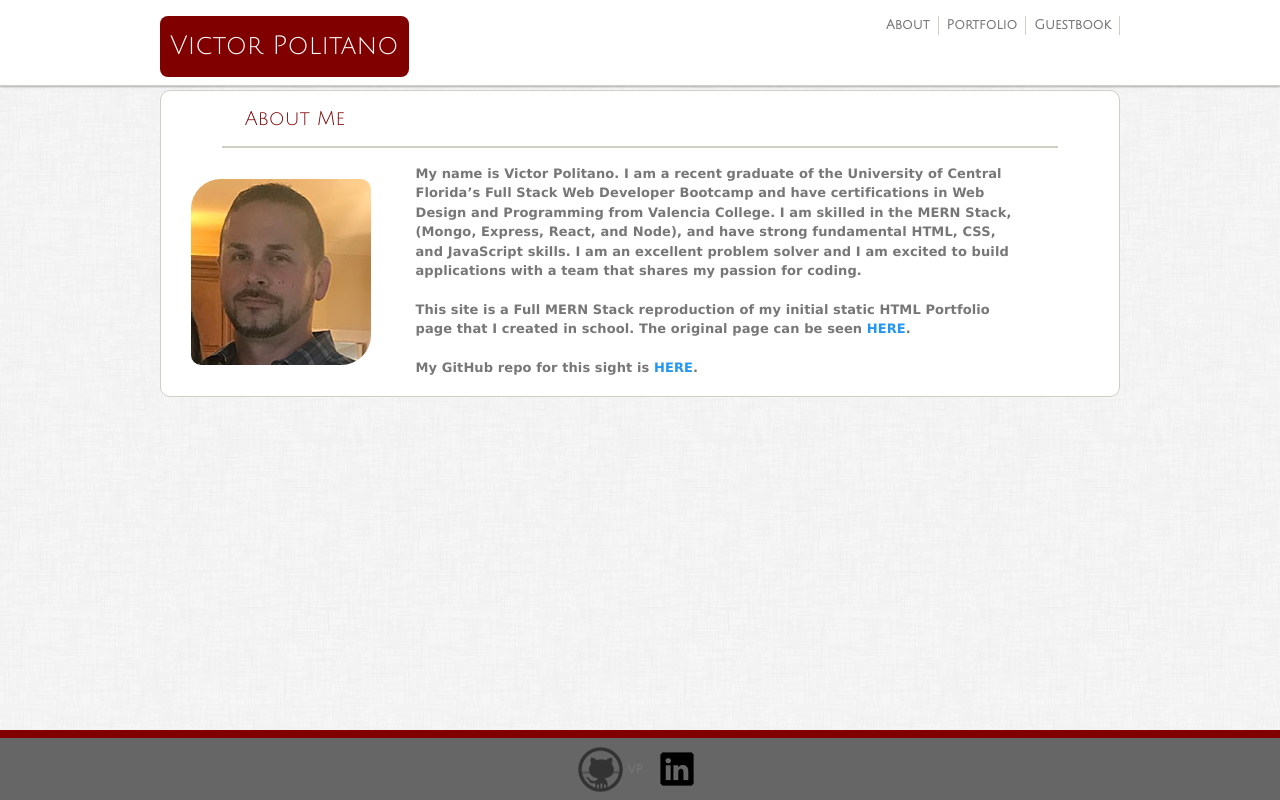
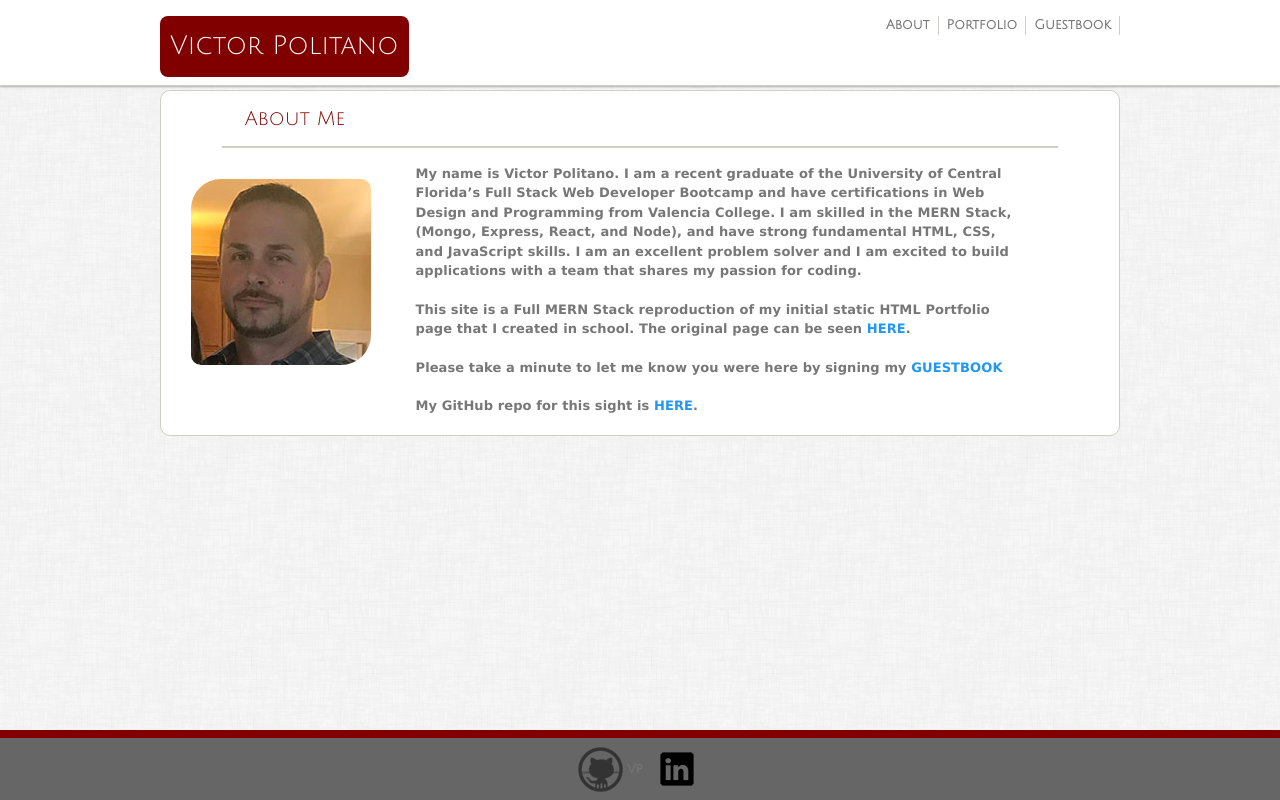
Before and after one commit to viant3/reactportfolio, a React (Create React App) app in the folder client/: page /visitor in a window 1280 px wide. Built offline with nearby package versions, Linux system fonts and the light colour scheme.

Commit message:
added text on index

```diff
--- a/client/src/pages/index.js
+++ b/client/src/pages/index.js
@@ -31,6 +31,9 @@ class index extends Component {
                                 The original page can be seen <a target="_blank" rel="noopener noreferrer" href="https://viant3.github.io/Portfolio/">HERE</a>.
 
                                               </p>
+                            <p>
+                                Please take a minute to let me know you were here by signing my <a href="#/visitor">GUESTBOOK</a>
+                                              </p>
                             <p> My GitHub repo for this sight is <a target="_blank" rel="noopener noreferrer" href="https://github.com/viant3/reactportfolio">HERE</a>.</p>
 
 
```
